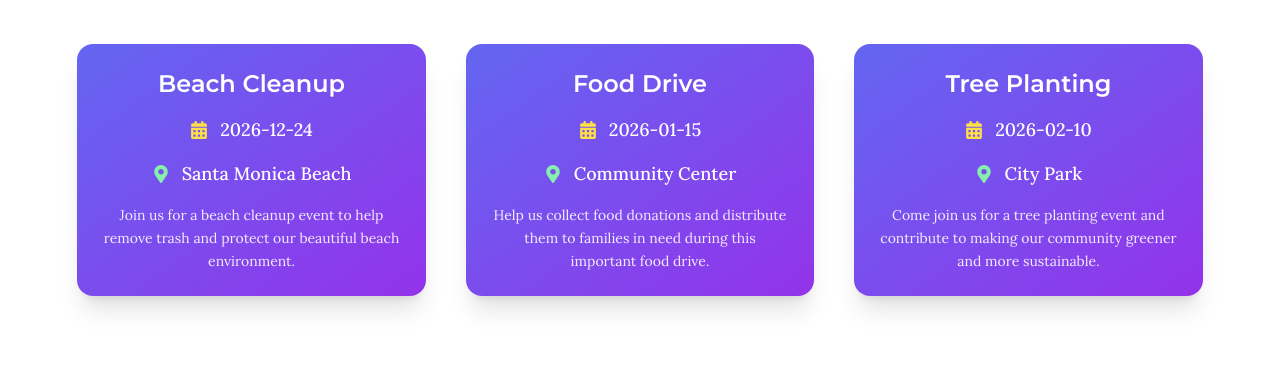
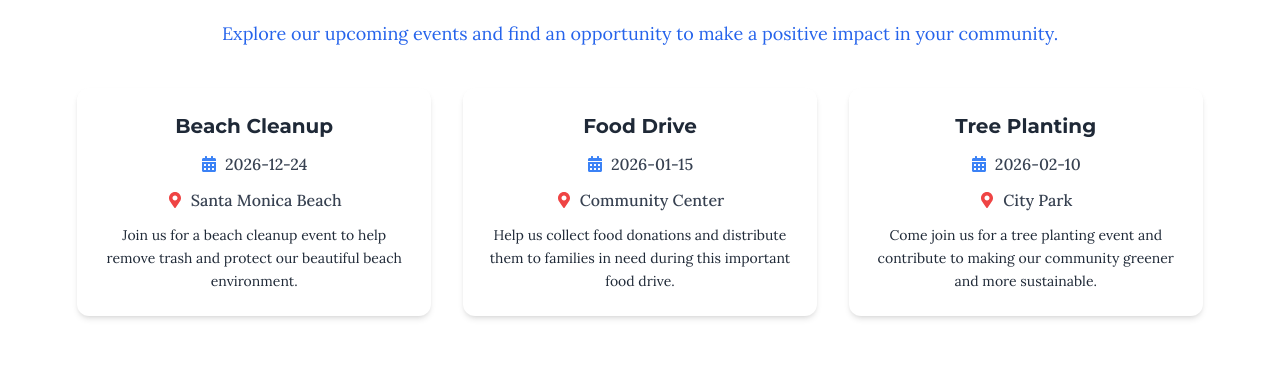
Before and after one commit to SaikatAhmed78/Find-Volunteer-Client, a React (Vite) app: page / in a window 1280 px wide. Shown: the part 1060-1426 px from the top of the page. Built offline with nearby package versions, Linux system fonts and the light colour scheme; no server answers.

Commit message:
install react-countup

```diff
--- a/package.json
+++ b/package.json
@@ -20,6 +20,7 @@
     "lottie-react": "^2.4.0",
     "match-sorter": "^8.0.0",
     "react": "^18.3.1",
+    "react-countup": "^6.5.3",
     "react-datepicker": "^7.5.0",
     "react-dom": "^18.3.1",
     "react-helmet-async": "^2.0.5",
--- a/src/Components/EventHighlights.jsx
+++ b/src/Components/EventHighlights.jsx
@@ -29,26 +29,29 @@ const events = [
 const EventHighlights = () => {
   return (
     <div className="container mx-auto px-6 py-12 my-10">
-      <h2 className="text-4xl font-extrabold text-center text-lime-500 mb-12 uppercase tracking-wide">
+      <h2 className="text-4xl font-extrabold text-center text-lime-500  mb-6 uppercase tracking-wide">
         Upcoming Volunteer Events
       </h2>
-      <div className="grid grid-cols-1 sm:grid-cols-2 lg:grid-cols-3 gap-10">
+      <p className="text-lg text-center text-blue-600 mb-10">
+        Explore our upcoming events and find an opportunity to make a positive impact in your community.
+      </p>
+      <div className="grid grid-cols-1 sm:grid-cols-2 lg:grid-cols-3 gap-8">
         {events.map((event, index) => (
           <motion.div
             key={index}
-            className="bg-gradient-to-br from-indigo-500 to-purple-600 text-white p-6 rounded-2xl shadow-xl transform hover:scale-105 transition-all duration-500"
+            className="bg-white text-gray-800 p-6 rounded-xl shadow-md hover:shadow-lg transform hover:scale-105 transition-all duration-500"
             whileHover={{ scale: 1.05 }}
           >
-            <h3 className="text-2xl font-semibold text-center mb-4">{event.title}</h3>
-            <div className="flex items-center justify-center gap-3 text-lg font-medium">
-              <FaCalendarAlt className="text-yellow-300" />
+            <h3 className="text-xl font-bold text-center mb-3">{event.title}</h3>
+            <div className="flex items-center justify-center gap-2 text-md font-medium text-gray-700">
+              <FaCalendarAlt className="text-blue-500" />
               <span>{event.date}</span>
             </div>
-            <div className="flex items-center justify-center gap-3 text-lg font-medium my-4">
-              <FaMapMarkerAlt className="text-green-300" />
+            <div className="flex items-center justify-center gap-2 text-md font-medium text-gray-700 my-3">
+              <FaMapMarkerAlt className="text-red-500" />
               <span>{event.location}</span>
             </div>
-            <p className="text-sm text-center opacity-90 leading-relaxed">
+            <p className="text-sm text-center leading-relaxed">
               {event.description}
             </p>
           </motion.div>
--- a/src/Components/TestimonialsStatic.jsx
+++ b/src/Components/TestimonialsStatic.jsx
@@ -25,7 +25,7 @@ const testimonials = [
 
 const TestimonialsStatic = () => {
   return (
-    <div className="py-20 px-6 mb-10 rounded-xl flex flex-col items-center justify-center min-h-screen bg-gradient-to-b from-gray-800 to-gray-900">
+    <div className="py-20 px-6 my-10 mb-12 rounded-xl flex flex-col items-center justify-center bg-gradient-to-b from-gray-800 to-gray-900">
       <h2 className="text-5xl font-extrabold text-white mb-16">What People Say</h2>
       <motion.div
         className="max-w-7xl w-full grid grid-cols-1 md:grid-cols-3 gap-12"
--- a/src/Pages/AddPost.jsx
+++ b/src/Pages/AddPost.jsx
@@ -81,7 +81,7 @@ const AddPost = () => {
             backgroundSize: "cover"
           }}>
         </div>
-        <div className="absolute inset-0 bg-black bg-opacity-50"></div>
+        <div className="absolute inset-0 bg-black bg-opacity-50 rounded-lg"></div>
         <div className="relative z-10 max-w-4xl mx-auto p-10 rounded-lg">
           <h2 className="text-3xl font-extrabold mb-6 text-center text-blue-700">Add Volunteer Need Post</h2>
           <form onSubmit={handlePost} className="grid grid-cols-1 gap-6 md:grid-cols-2">
--- a/src/Pages/Home.jsx
+++ b/src/Pages/Home.jsx
@@ -12,6 +12,8 @@ const Home = () => {
             <Helmet>
                 <title>Home | Volunteer Platform</title>
             </Helmet>
+
+
             <BannerSlider></BannerSlider>
             <VolunteerNeedsNow></VolunteerNeedsNow>
             <EventHighlights></EventHighlights>
--- a/src/Pages/ManagePosts.jsx
+++ b/src/Pages/ManagePosts.jsx
@@ -38,6 +38,8 @@ const ManagePosts = () => {
     fetchVolunteerRequestPosts();
   }, [user.email]);
 
+
+
   const handleDelete = async (postId) => {
     Swal.fire({
       title: 'Delete Post?',
@@ -49,7 +51,7 @@ const ManagePosts = () => {
     }).then(async (result) => {
       if (result.isConfirmed) {
         try {
-          await axios.delete(`https://assingment11-lemon.vercel.app/${postId}`);
+          await axios.delete(`https://assingment11-lemon.vercel.app/volunteer-needs/${postId}`);
           Swal.fire('Deleted!', 'Your post has been deleted.', 'success');
           setVolunteerNeedPosts(volunteerNeedPosts.filter(post => post._id !== postId));
         } catch (error) {
@@ -58,6 +60,7 @@ const ManagePosts = () => {
       }
     });
   };
+
 
   const handleCancelRequest = async (requestId) => {
     Swal.fire({
--- a/src/Pages/UpdatePost.jsx
+++ b/src/Pages/UpdatePost.jsx
@@ -21,7 +21,7 @@ const UpdatePost = () => {
   });
 
   useEffect(() => {
-    axios.get(`https://edu-connect-server-five.vercel.app/volunteer-needs/${id}`)
+    axios.get(`https://assingment11-lemon.vercel.app/volunteer-needs/${id}`)
       .then(res => {
         const { thumbnail, postTitle, description, category, location, volunteersNeeded, deadline, organizerName, organizerEmail } = res.data;
         setPostData({
@@ -49,7 +49,7 @@ const UpdatePost = () => {
 
   const handleSubmit = (e) => {
     e.preventDefault();
-    axios.put(`https://edu-connect-server-five.vercel.app/volunteer-needs/${id}`, postData)
+    axios.put(`https://assingment11-lemon.vercel.app/volunteer-needs/${id}`, postData)
       .then(() => {
         Swal.fire({
           title: 'Success!',
--- a/src/Update/FeaturedProducts.jsx
+++ b/src/Update/FeaturedProducts.jsx
@@ -33,7 +33,7 @@ const FeaturedProducts = () => {
     ];
 
     return (
-        <div className="py-16 mt-4 mb-10">
+        <div className="py-16 my-10 mb-10">
             <div className="container mx-auto text-center">
                 <h2 className="text-4xl font-extrabold uppercase text-lime-500 mb-3 tracking-wide
 
```
Also changed, not shown: 1 other file (tests, documents, lock files or other folders).
